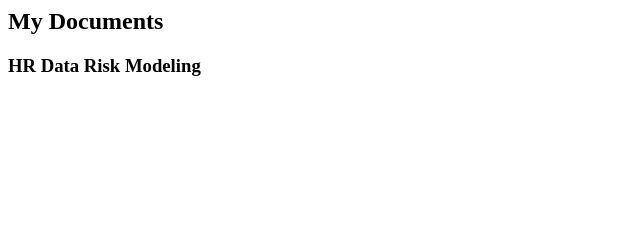
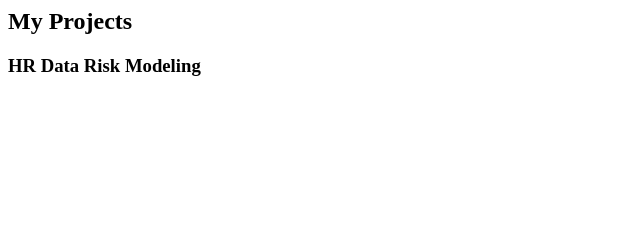
Before and after one commit to leonright-tech/leonright-tech.github.io, a plain HTML site: page index.html in a window 1280 px wide. Shown: the top 240 px of the page, 0-640 px from the left. Drawn offline with Linux system fonts and the light colour scheme.

Commit message:
Update index.html

```diff
--- a/index.html
+++ b/index.html
@@ -1,4 +1,4 @@
-<h2>My Documents</h2>
+<h2>My Projects</h2>
 
 <h3>HR Data Risk Modeling</h3>
 <embed src="HR-Data-Risk-Modeling-and-Scenario-Analysis.pdf" type="application/pdf" width="100%" height="600px" />
```
